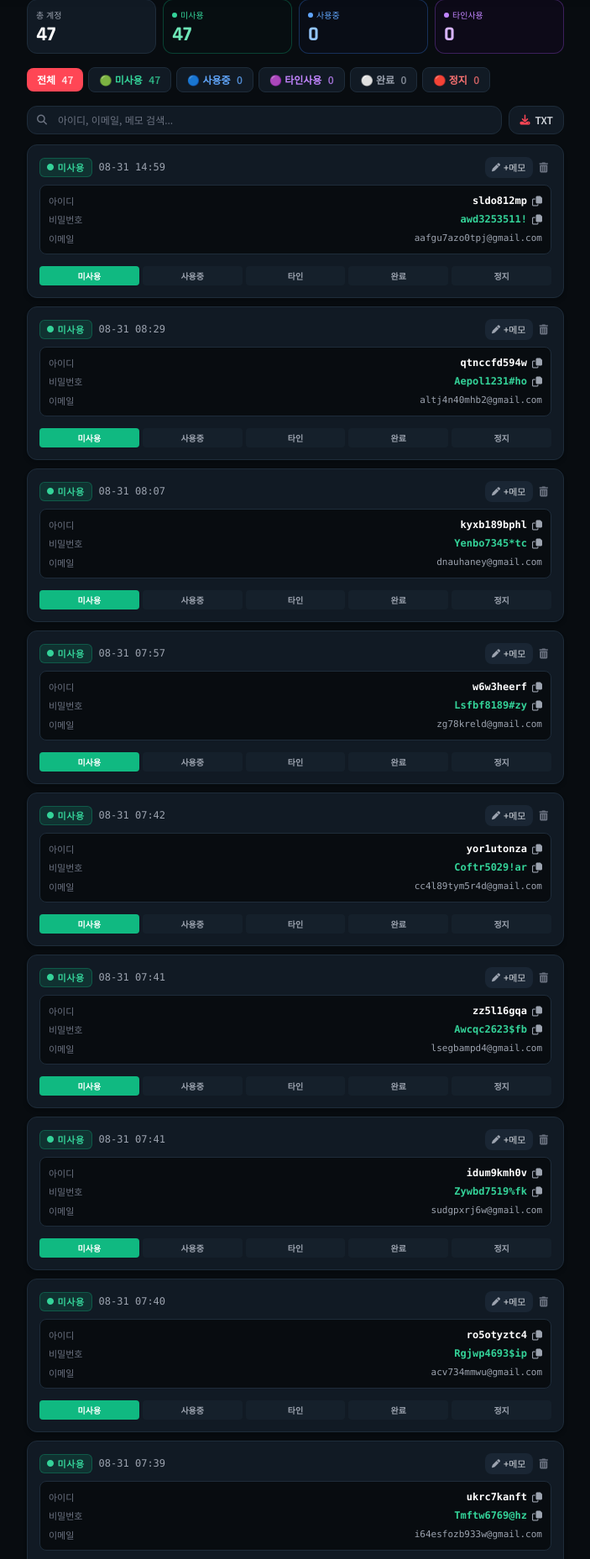
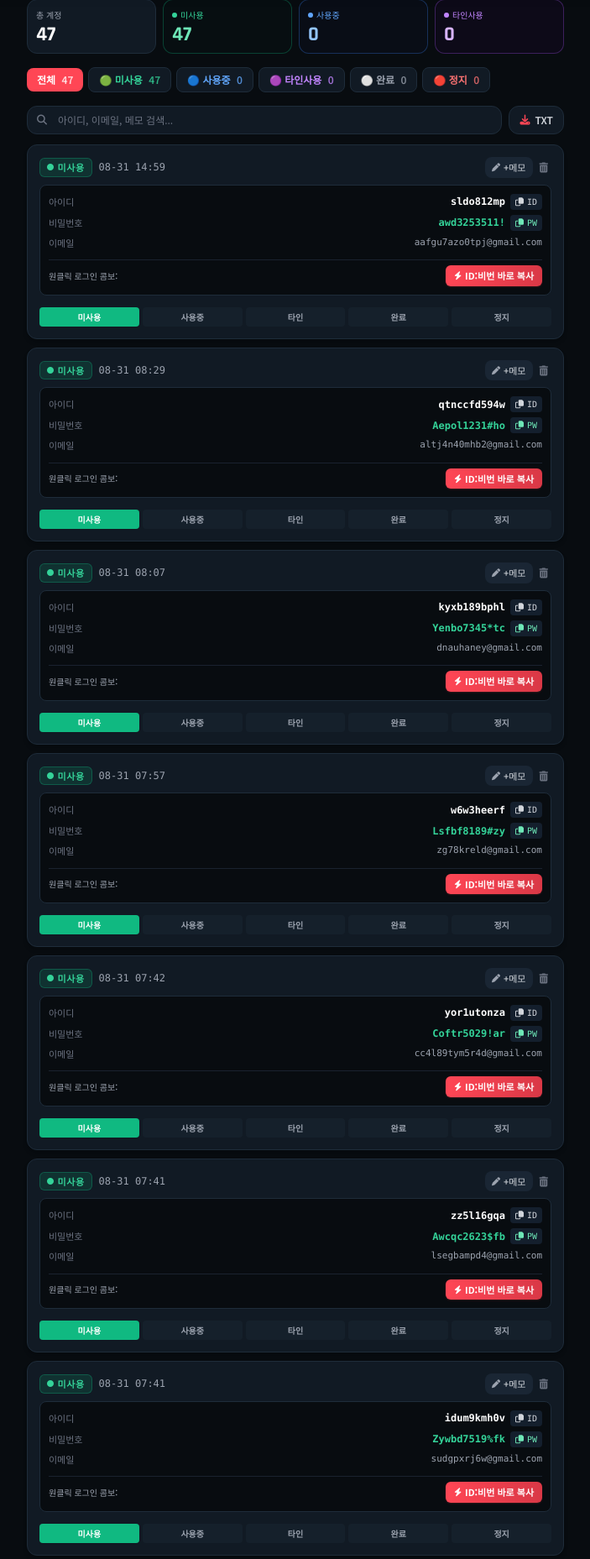
Before and after one commit to taerj972usgezw-svg/valoacgen-server, a FastAPI app: page / in a window 1280 px wide. Shown: the part 132-1989 px from the top of the page at 84% size, without its empty margins (288-991 px from the left). Run offline with FastAPI, Linux system fonts and the light colour scheme; some libraries are stand-ins or nearby versions.

Commit message:
Update templates/index.html to v4.0 PRO

```diff
--- a/templates/index.html
+++ b/templates/index.html
@@ -420,14 +420,14 @@
                             <span class="text-[11px] text-gray-500 font-medium">아이디</span>
                             <div class="flex items-center space-x-1.5">
                                 <span class="font-mono text-xs font-bold text-white">${escapeHtml(acc.username)}</span>
-                                <button onclick="copyToClipboard('${acc.username}', '아이디가 복사되었습니다')" class="text-gray-400 hover:text-white text-xs"><i class="fa-regular fa-copy"></i></button>
+                                <button onclick="copyToClipboard('${acc.username}', '아이디가 복사되었습니다')" class="px-1.5 py-0.5 bg-[#141f2d] hover:bg-[#1f2d40] text-gray-300 hover:text-white rounded text-[10px] font-mono"><i class="fa-regular fa-copy mr-1"></i>ID</button>
                             </div>
                         </div>
                         <div class="flex items-center justify-between">
                             <span class="text-[11px] text-gray-500 font-medium">비밀번호</span>
                             <div class="flex items-center space-x-1.5">
                                 <span class="font-mono text-xs font-semibold text-emerald-400">${escapeHtml(acc.password)}</span>
-                                <button onclick="copyToClipboard('${acc.password}', '비밀번호가 복사되었습니다')" class="text-gray-400 hover:text-white text-xs"><i class="fa-regular fa-copy"></i></button>
+                                <button onclick="copyToClipboard('${acc.password}', '비밀번호가 복사되었습니다')" class="px-1.5 py-0.5 bg-[#141f2d] hover:bg-[#1f2d40] text-emerald-300 hover:text-emerald-200 rounded text-[10px] font-mono"><i class="fa-regular fa-copy mr-1"></i>PW</button>
                             </div>
                         </div>
                         <div class="flex items-center justify-between">
@@ -440,6 +440,15 @@
                             <span class="text-[11px] text-gray-300 break-all">${memoText}</span>
                         </div>
                         ` : ''}
+
+                        <!-- ⚡ 원클릭 아이디:비밀번호 일괄 복사 버튼 -->
+                        <div class="mt-1.5 pt-1.5 border-t border-gray-800/80 flex items-center justify-between">
+                            <span class="text-[10px] text-gray-400 font-medium">원클릭 로그인 콤보:</span>
+                            <button onclick="copyToClipboard('${acc.username}:${acc.password}', '아이디:비밀번호가 복사되었습니다')" class="px-2.5 py-1 bg-gradient-to-r from-[#ff4655] to-[#d93846] hover:from-[#ff5865] hover:to-[#e6404e] text-white rounded-md text-[11px] font-bold shadow-sm shadow-red-500/20 flex items-center space-x-1 btn-active">
+                                <i class="fa-solid fa-bolt text-[10px]"></i>
+                                <span>ID:비번 바로 복사</span>
+                            </button>
+                        </div>
                     </div>
 
                     <!-- 1-Tap 빠른 상태 변경 버튼 바 -->
```
